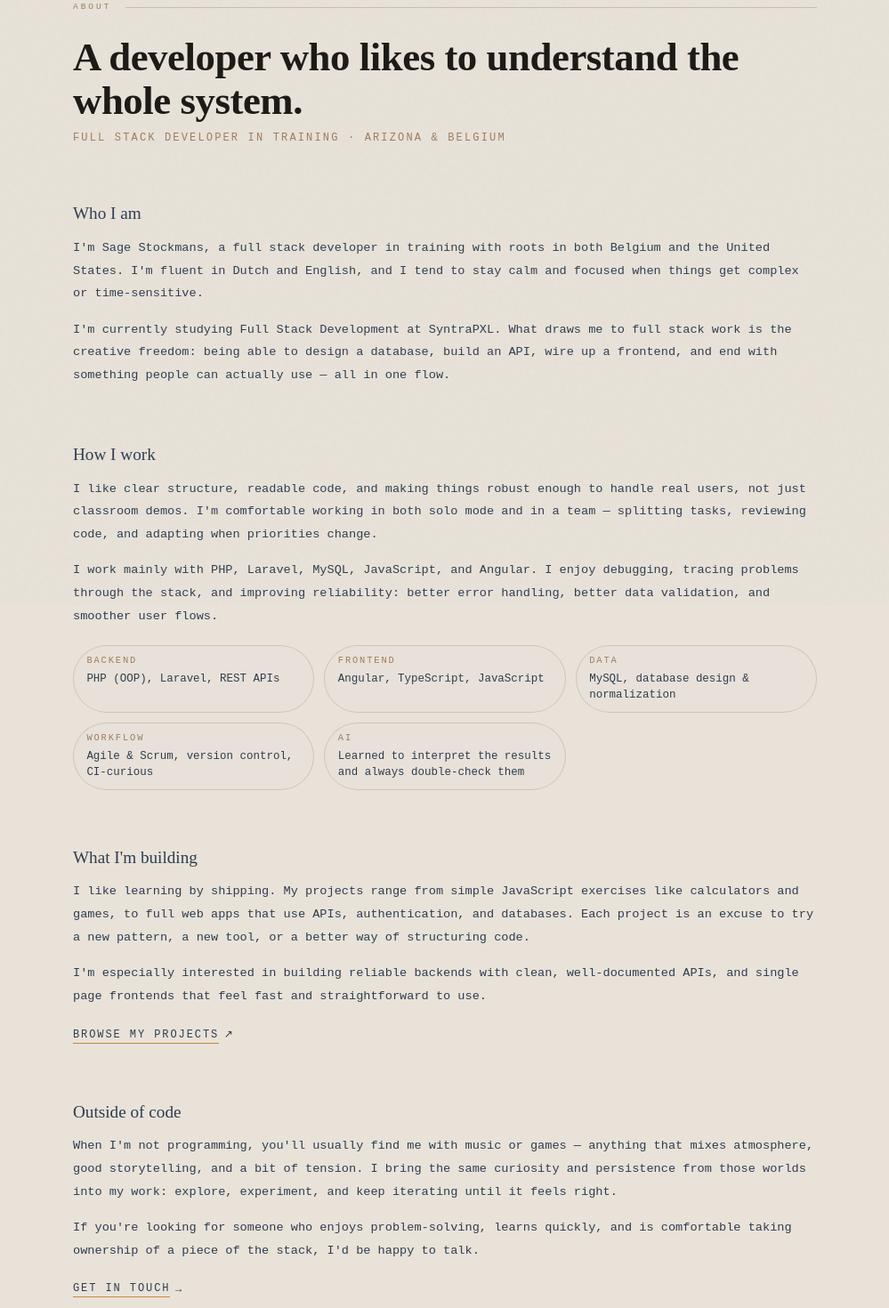
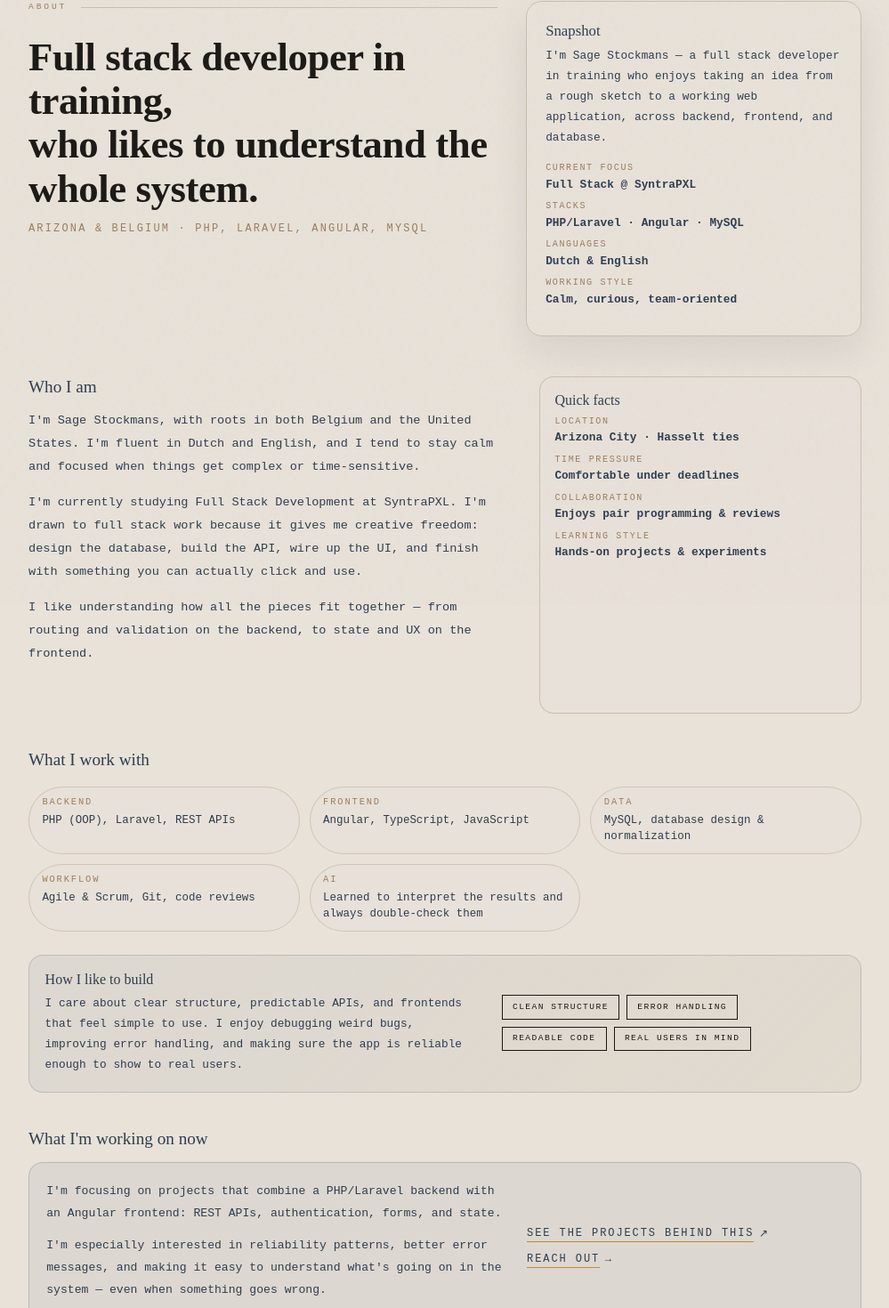
Before and after one commit to TheAbyssSage/sage-stockmans-portfolio, an Angular app: page /about in a window 1280 px wide. Shown: the part 120-1590 px from the top of the page at 89% size, without its empty margins (140-1139 px from the left). Built offline with nearby package versions, Linux system fonts and the light colour scheme; a web font is replaced by a local one.

Commit message:
Redesigned to make it more visually interesting

```diff
--- a/src/app/pages/about/about.css
+++ b/src/app/pages/about/about.css
@@ -1,14 +1,18 @@
 /* src/app/pages/about/about.component.css */
 
 .about-page {
-    max-width: 900px;
+    max-width: 1000px;
     margin: 0 auto;
     padding: 2.5rem 2rem 4rem;
 }
 
-/* Header / title */
-.about-header {
-    margin-bottom: 2.5rem;
+/* HERO: title + snapshot card */
+.about-hero {
+    display: grid;
+    grid-template-columns: minmax(0, 1.4fr) minmax(0, 1fr);
+    gap: 2rem;
+    margin-bottom: 2.8rem;
+    align-items: flex-start;
 }
 
 .about-title {
@@ -18,7 +22,7 @@
     line-height: 1.1;
     letter-spacing: -0.01em;
     color: var(--ink);
-    margin-bottom: 0.5rem;
+    margin-bottom: 0.7rem;
 }
 
 .about-subtitle {
@@ -28,8 +32,60 @@
     color: var(--clay);
 }
 
-/* Sections */
-.about-section {
+.about-hero-card {
+    background: rgba(232, 226, 217, 0.98);
+    /* stone */
+    border-radius: 18px;
+    border: 1px solid rgba(200, 191, 173, 1);
+    /* dust */
+    padding: 1.4rem 1.3rem 1.5rem;
+    box-shadow: 0 18px 40px rgba(26, 24, 20, 0.08);
+}
+
+.about-hero-card h2 {
+    font-family: "Playfair Display", serif;
+    font-size: 1.05rem;
+    margin-bottom: 0.4rem;
+    color: var(--storm);
+}
+
+.about-hero-body {
+    font-size: 0.8rem;
+    line-height: 1.8;
+    color: var(--storm);
+    margin-bottom: 0.9rem;
+}
+
+.about-hero-list {
+    list-style: none;
+    padding: 0;
+    margin: 0;
+}
+
+.about-hero-list li {
+    display: flex;
+    flex-direction: column;
+    gap: 0.1rem;
+    margin-bottom: 0.45rem;
+}
+
+.about-hero-list span {
+    font-size: 0.63rem;
+    letter-spacing: 0.16em;
+    text-transform: uppercase;
+    color: var(--clay);
+}
+
+.about-hero-list strong {
+    font-size: 0.8rem;
+    color: var(--storm);
+}
+
+/* STORY + QUICK FACTS */
+.about-grid {
+    display: grid;
+    grid-template-columns: minmax(0, 1.5fr) minmax(0, 1fr);
+    gap: 2rem;
     margin-bottom: 2.5rem;
 }
 
@@ -47,12 +103,51 @@
     margin-bottom: 0.9rem;
 }
 
-/* Pills (stack / skills summary) */
+.about-quick-card {
+    background: rgba(232, 226, 217, 0.9);
+    border-radius: 16px;
+    border: 1px solid rgba(200, 191, 173, 0.95);
+    padding: 1rem 1rem 1.15rem;
+}
+
+.about-quick-card h3 {
+    font-family: "Playfair Display", serif;
+    font-size: 1rem;
+    margin-bottom: 0.4rem;
+    color: var(--storm);
+}
+
+.about-quick-card ul {
+    list-style: none;
+    padding: 0;
+    margin: 0;
+}
+
+.about-quick-card li {
+    display: flex;
+    flex-direction: column;
+    gap: 0.1rem;
+    margin-bottom: 0.45rem;
+}
+
+.about-quick-card span {
+    font-size: 0.63rem;
+    letter-spacing: 0.16em;
+    text-transform: uppercase;
+    color: var(--clay);
+}
+
+.about-quick-card strong {
+    font-size: 0.8rem;
+    color: var(--storm);
+}
+
+/* Pills (skills summary) */
 .about-pill-grid {
     display: grid;
     grid-template-columns: repeat(auto-fit, minmax(230px, 1fr));
     gap: 0.7rem;
-    margin-top: 1.2rem;
+    margin: 1.2rem 0 1.6rem;
 }
 
 .about-pill {
@@ -77,12 +172,77 @@
     color: var(--storm);
 }
 
-/* Reuse CTA look */
-.about-section .link-cta {
-    margin-top: 0.4rem;
+/* Stack / how I build card */
+.about-stack-card {
+    margin-top: 0.3rem;
+    padding: 1.1rem 1.1rem 1.2rem;
+    border-radius: 16px;
+    border: 1px solid rgba(46, 61, 79, 0.18);
+    background: linear-gradient(135deg,
+            rgba(46, 61, 79, 0.06),
+            rgba(200, 191, 173, 0.22));
+    display: grid;
+    grid-template-columns: minmax(0, 1.4fr) minmax(0, 1.1fr);
+    gap: 1.4rem;
+    align-items: center;
+}
+
+.about-stack-card h3 {
+    font-family: "Playfair Display", serif;
+    font-size: 1rem;
+    margin-bottom: 0.35rem;
+    color: var(--storm);
+}
+
+.about-stack-card p {
+    font-size: 0.8rem;
+    line-height: 1.8;
+    color: var(--storm);
+    margin-bottom: 0;
+}
+
+/* Current focus card */
+.about-current-card {
+    margin-top: 0.5rem;
+    padding: 1.3rem 1.2rem 1.4rem;
+    border-radius: 16px;
+    border: 1px solid rgba(46, 61, 79, 0.2);
+    background: rgba(46, 61, 79, 0.06);
+    display: grid;
+    grid-template-columns: minmax(0, 1.6fr) minmax(0, 1.1fr);
+    gap: 1.4rem;
+    align-items: center;
+}
+
+.about-current-card p {
+    font-size: 0.82rem;
+    line-height: 1.9;
+    color: var(--storm);
+    margin-bottom: 0.7rem;
+}
+
+.about-current-links {
+    display: flex;
+    flex-direction: column;
+    gap: 0.6rem;
+}
+
+/* General spacing for sections */
+.about-section {
+    margin-bottom: 2.5rem;
 }
 
 /* Responsive */
+@media (max-width: 900px) {
+
+    .about-hero,
+    .about-grid,
+    .about-stack-card,
+    .about-current-card {
+        grid-template-columns: 1fr;
+    }
+}
+
 @media (max-width: 600px) {
     .about-page {
         padding: 2rem 1.4rem 3.5rem;
--- a/src/app/pages/about/about.html
+++ b/src/app/pages/about/about.html
@@ -2,52 +2,70 @@
 
 <section class="about-page">
 
-    <!-- HEADER / TITLE -->
-    <section class="about-header fade-up">
+    <!-- HEADER / HERO CARD -->
+    <section class="about-hero fade-up">
+        <div class="about-hero-text">
             <p class="section-label">About</p>
             <h1 class="about-title">
-            A developer who likes to understand the whole system.
+                Full stack developer in training,<br />
+                who likes to understand the whole system.
             </h1>
             <p class="about-subtitle">
-            Full Stack Developer in training · Arizona &amp; Belgium
+                Arizona &amp; Belgium · PHP, Laravel, Angular, MySQL
             </p>
+        </div>
+
+        <aside class="about-hero-card">
+            <h2>Snapshot</h2>
+            <p class="about-hero-body">
+                I&apos;m Sage Stockmans — a full stack developer in training who enjoys
+                taking an idea from a rough sketch to a working web application,
+                across backend, frontend, and database.
+            </p>
+            <ul class="about-hero-list">
+                <li><span>Current focus</span><strong>Full Stack @ SyntraPXL</strong></li>
+                <li><span>Stacks</span><strong>PHP/Laravel · Angular · MySQL</strong></li>
+                <li><span>Languages</span><strong>Dutch &amp; English</strong></li>
+                <li><span>Working style</span><strong>Calm, curious, team‑oriented</strong></li>
+            </ul>
+        </aside>
     </section>
 
-    <br>
-
-    <!-- STORY -->
-    <section class="about-section fade-up">
+    <!-- STORY + QUICK FACTS -->
+    <section class="about-grid fade-up">
+        <div class="about-section">
             <h2 class="about-section-title">Who I am</h2>
             <p>
-            I&apos;m Sage Stockmans, a full stack developer in training with roots in
-            both Belgium and the United States. I&apos;m fluent in Dutch and English,
-            and I tend to stay calm and focused when things get complex or time‑sensitive.
+                I&apos;m Sage Stockmans, with roots in both Belgium and the United States.
+                I&apos;m fluent in Dutch and English, and I tend to stay calm and focused
+                when things get complex or time‑sensitive.
             </p>
             <p>
-            I&apos;m currently studying Full Stack Development at SyntraPXL. What draws
-            me to full stack work is the creative freedom: being able to design
-            a database, build an API, wire up a frontend, and end with something
-            people can actually use — all in one flow.
+                I&apos;m currently studying Full Stack Development at SyntraPXL. I&apos;m drawn
+                to full stack work because it gives me creative freedom: design the
+                database, build the API, wire up the UI, and finish with something you
+                can actually click and use.
             </p>
+            <p>
+                I like understanding how all the pieces fit together — from routing and
+                validation on the backend, to state and UX on the frontend.
+            </p>
+        </div>
+
+        <aside class="about-quick-card">
+            <h3>Quick facts</h3>
+            <ul>
+                <li><span>Location</span><strong>Arizona City · Hasselt ties</strong></li>
+                <li><span>Time pressure</span><strong>Comfortable under deadlines</strong></li>
+                <li><span>Collaboration</span><strong>Enjoys pair programming &amp; reviews</strong></li>
+                <li><span>Learning style</span><strong>Hands‑on projects &amp; experiments</strong></li>
+            </ul>
+        </aside>
     </section>
 
-    <br>
-
-    <!-- HOW I WORK -->
+    <!-- STACK / SKILLS CARD -->
     <section class="about-section fade-up">
-        <h2 class="about-section-title">How I work</h2>
-        <p>
-            I like clear structure, readable code, and making things robust enough
-            to handle real users, not just classroom demos. I&apos;m comfortable working
-            in both solo mode and in a team — splitting tasks, reviewing code, and
-            adapting when priorities change.
-        </p>
-        <p>
-            I work mainly with PHP, Laravel, MySQL, JavaScript, and Angular. I enjoy
-            debugging, tracing problems through the stack, and improving reliability:
-            better error handling, better data validation, and smoother user flows.
-        </p>
-
+        <h2 class="about-section-title">What I work with</h2>
         <div class="about-pill-grid">
             <div class="about-pill">
                 <span class="about-pill-label">Backend</span>
@@ -63,55 +81,70 @@
             </div>
             <div class="about-pill">
                 <span class="about-pill-label">Workflow</span>
-                <span class="about-pill-value">Agile &amp; Scrum, version control, CI‑curious</span>
+                <span class="about-pill-value">Agile &amp; Scrum, Git, code reviews</span>
             </div>
             <div class="about-pill">
                 <span class="about-pill-label">AI</span>
                 <span class="about-pill-value">Learned to interpret the results and always double‑check them</span>
             </div>
         </div>
+
+        <div class="about-stack-card">
+            <div>
+                <h3>How I like to build</h3>
+                <p>
+                    I care about clear structure, predictable APIs, and frontends that feel
+                    simple to use. I enjoy debugging weird bugs, improving error handling,
+                    and making sure the app is reliable enough to show to real users.
+                </p>
+            </div>
+            <div class="about-stack-tags demo-tags">
+                <span class="demo-tag">Clean structure</span>
+                <span class="demo-tag">Error handling</span>
+                <span class="demo-tag">Readable code</span>
+                <span class="demo-tag">Real users in mind</span>
+            </div>
+        </div>
     </section>
 
-    <br>
-
-    <!-- LEARNING & PROJECTS -->
+    <!-- CURRENT FOCUS CARD -->
     <section class="about-section fade-up">
-        <h2 class="about-section-title">What I&apos;m building</h2>
+        <h2 class="about-section-title">What I&apos;m working on now</h2>
+        <div class="about-current-card">
+            <div>
                 <p>
-            I like learning by shipping. My projects range from simple JavaScript
-            exercises like calculators and games, to full web apps that use APIs,
-            authentication, and databases. Each project is an excuse to try a new
-            pattern, a new tool, or a better way of structuring code.
+                    I&apos;m focusing on projects that combine a PHP/Laravel backend with an
+                    Angular frontend: REST APIs, authentication, forms, and state.
                 </p>
                 <p>
-            I&apos;m especially interested in building reliable backends with clean,
-            well‑documented APIs, and single page frontends that feel fast and
-            straightforward to use.
+                    I&apos;m especially interested in reliability patterns, better error messages,
+                    and making it easy to understand what&apos;s going on in the system — even
+                    when something goes wrong.
                 </p>
+            </div>
+            <div class="about-current-links">
                 <a class="link-cta" routerLink="/projects">
-            <span>Browse my projects</span><i>↗</i>
+                    <span>See the projects behind this</span><i>↗</i>
                 </a>
+                <a class="link-cta" routerLink="/contact">
+                    <span>Reach out</span><i>→</i>
+                </a>
+            </div>
+        </div>
     </section>
-
-    <br>
 
     <!-- HUMAN SIDE -->
     <section class="about-section fade-up">
         <h2 class="about-section-title">Outside of code</h2>
         <p>
-            When I&apos;m not programming, you&apos;ll usually find me with music or games
-            — anything that mixes atmosphere, good storytelling, and a bit of tension.
-            I bring the same curiosity and persistence from those worlds into my work:
-            explore, experiment, and keep iterating until it feels right.
+            I&apos;m into music and games — anything with good atmosphere, tension, and
+            a story. That same mix of systems and feeling is what I like in software
+            too: not just code that works, but interfaces that feel considered.
         </p>
         <p>
             If you&apos;re looking for someone who enjoys problem‑solving, learns quickly,
-            and is comfortable taking ownership of a piece of the stack, I&apos;d be
-            happy to talk.
+            and likes taking ownership of a piece of the stack, I&apos;d be happy to talk.
         </p>
-        <a class="link-cta" routerLink="/contact">
-            <span>Get in touch</span><i>→</i>
-        </a>
     </section>
 
 </section>
```
Lines whose indentation alone changed are shown as unchanged.
